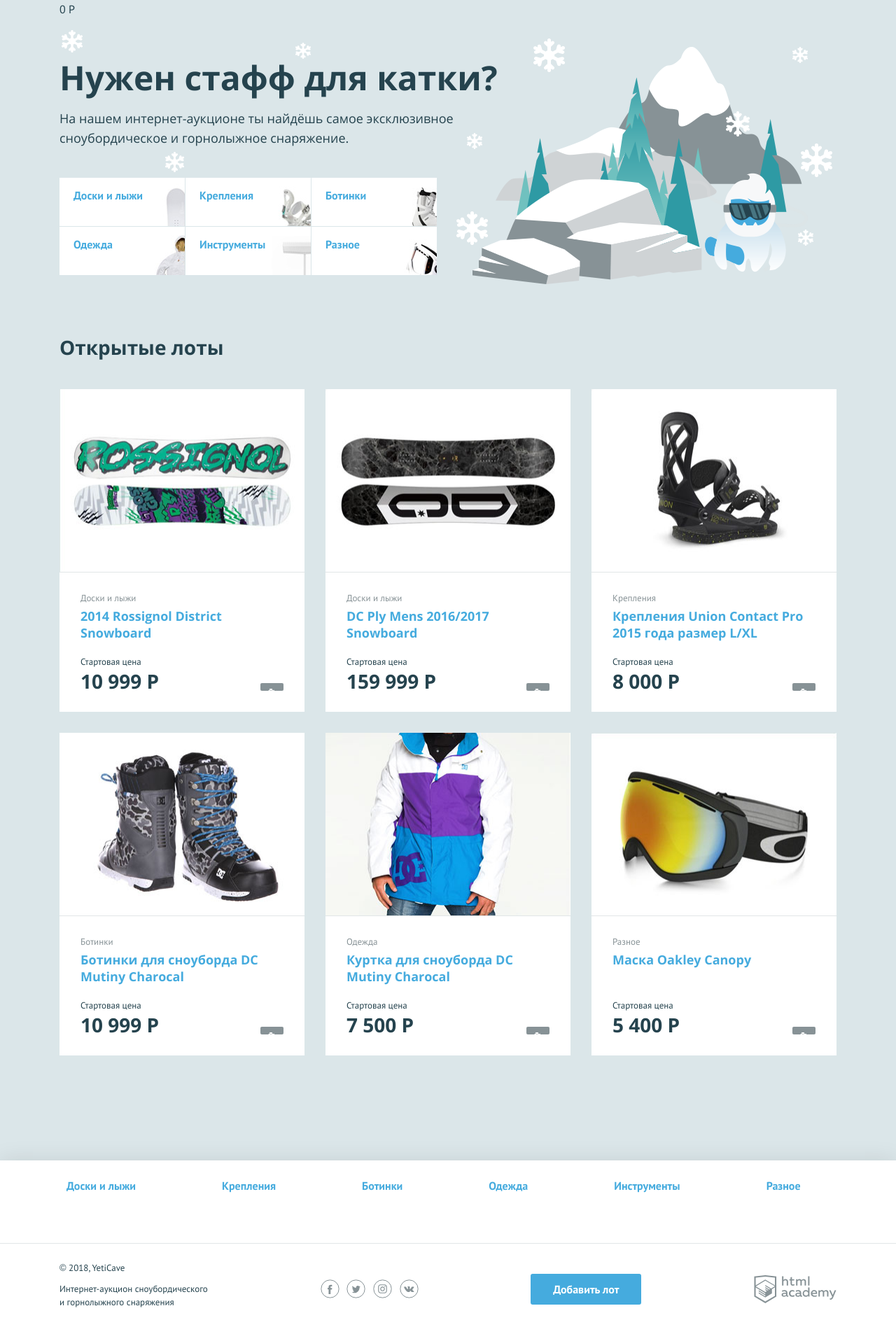
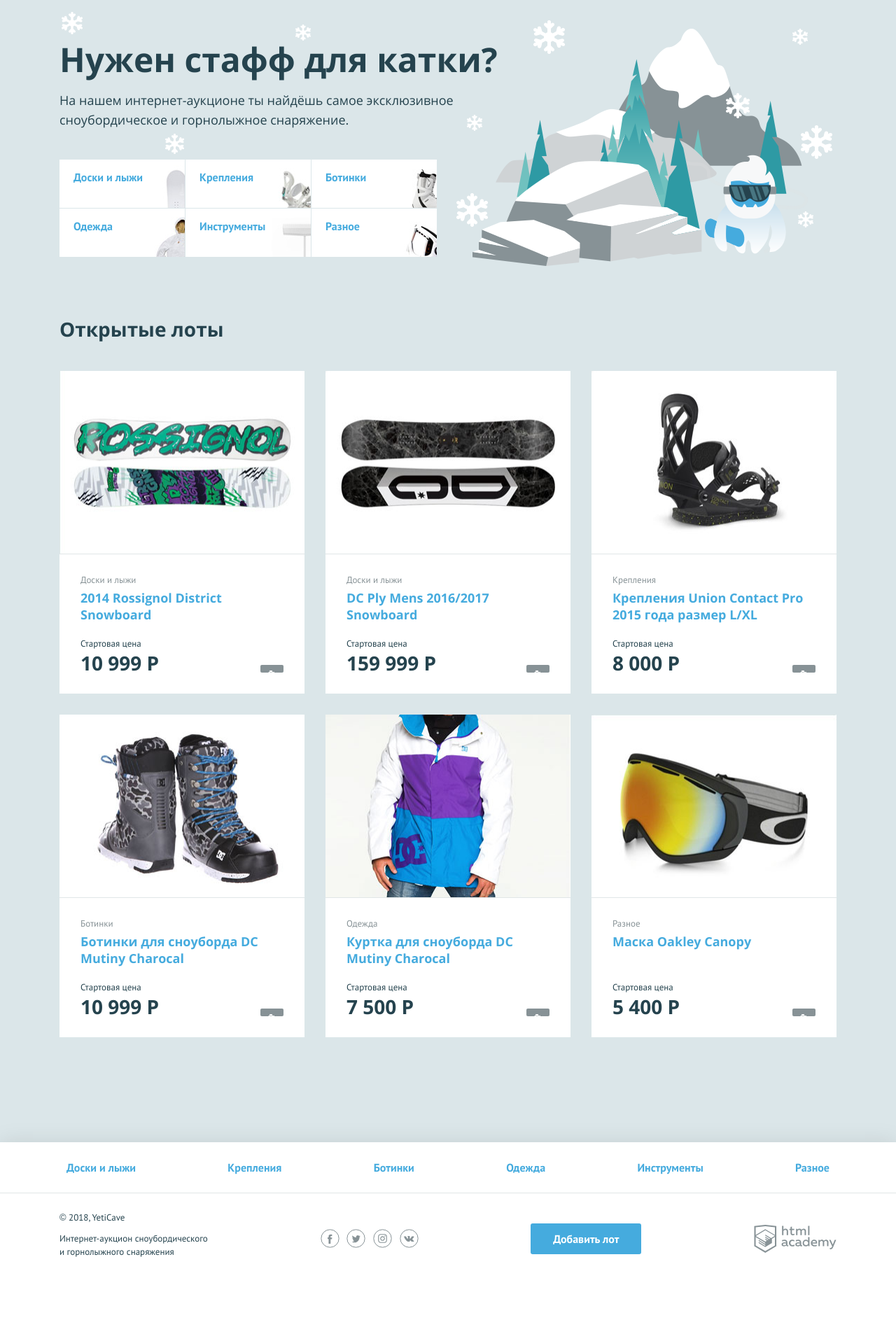
Before and after one commit to rRedq/684247-yeticave, a PHP site: page / in a window 1280 px wide. Shown: the part 106-2012 px from the top of the page at 70% size. After the commit the page ends 1902 px from the top, so only its background shows below. Run offline with PHP 8.4, Linux system fonts and the light colour scheme; data that the repository does not hold is empty.

Commit message:
pravki m2t2

```diff
--- a/index.php
+++ b/index.php
@@ -94,19 +94,16 @@
 ];
 ?>
 <?php
-function sum($text) {
- $text = ceil($text);
+function price_decor($price) {
+ $text = ceil($price);
 
-  if ($text > 1000) {
-	  $text = number_format($text, 0, ',', ' ');
+  if ($price > 1000) {
+	  $price = number_format($price, 0, ',', ' ');
   }
 
-  $text .= " Р";
-  return $text;
+  $price .= " Р";
+  return $price;
 }
- $short_text = sum($item['price']);
-
- print($short_text);
 ?>
     <section class="promo">
         <h2 class="promo__title">Нужен стафф для катки?</h2>
@@ -148,7 +145,7 @@
                     <div class="lot__state">
                         <div class="lot__rate">
                             <span class="lot__amount">Стартовая цена</span>
-							<span class="lot__cost"><?=sum($item['price']); ?></span>
+							<span class="lot__cost"><?=price_decor($item['price']); ?></span>
                         </div>
                         <div class="lot__timer timer">
 
@@ -165,32 +162,14 @@
 <?php
 $categories = ["Доски и лыжи", "Крепления", "Ботинки", "Одежда", "Инструменты", "Разное"];
 
-$index = 0;
-$num_count = count($categories);
 ?>
     <nav class="nav">
         <ul class="nav__list container">
-		<?php while ($index<$num_count):?>
+		<?php foreach ($categories as $value):?>
             <li class="nav__item">
-                <a href="all-lots.html"><?=$categories[$index];?></a>
+                <a href="all-lots.html"><?=$value ;?></a>
             </li>
-            <li class="nav__item">
-                <a href="all-lots.html"></a>
-            </li>
-            <li class="nav__item">
-                <a href="all-lots.html"></a>
-            </li>
-            <li class="nav__item">
-                <a href="all-lots.html"></a>
-            </li>
-            <li class="nav__item">
-                <a href="all-lots.html"></a>
-            </li>
-            <li class="nav__item">
-                <a href="all-lots.html"></a>
-            </li>
-	    <?php $index = $index + 1; ?>
-	    <?php endwhile; ?>
+	    <?php endforeach; ?>
         </ul>
     </nav>
     <div class="main-footer__bottom container">
```
